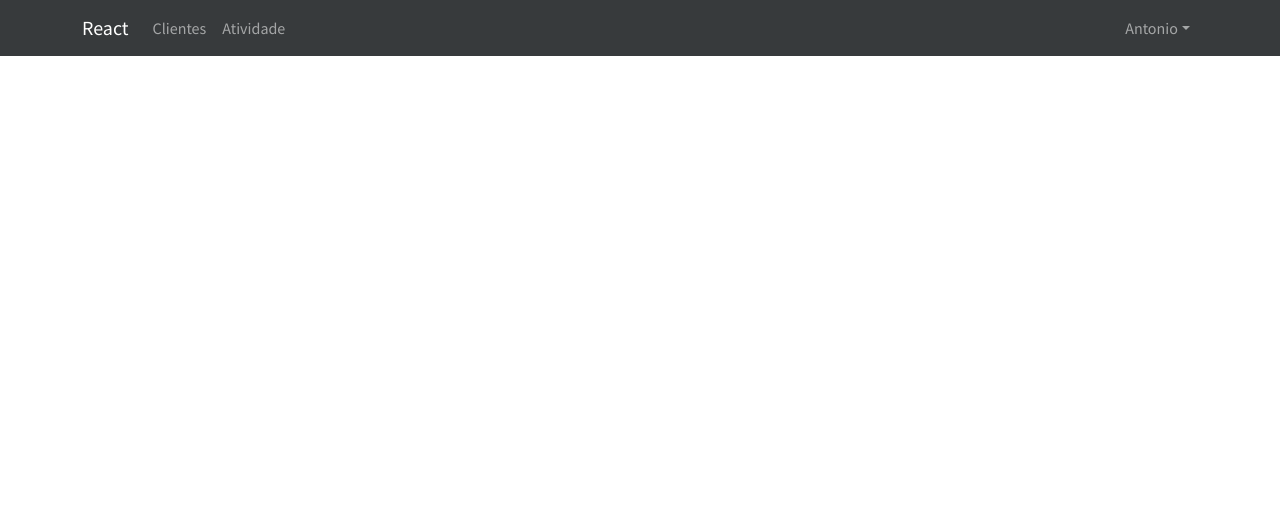
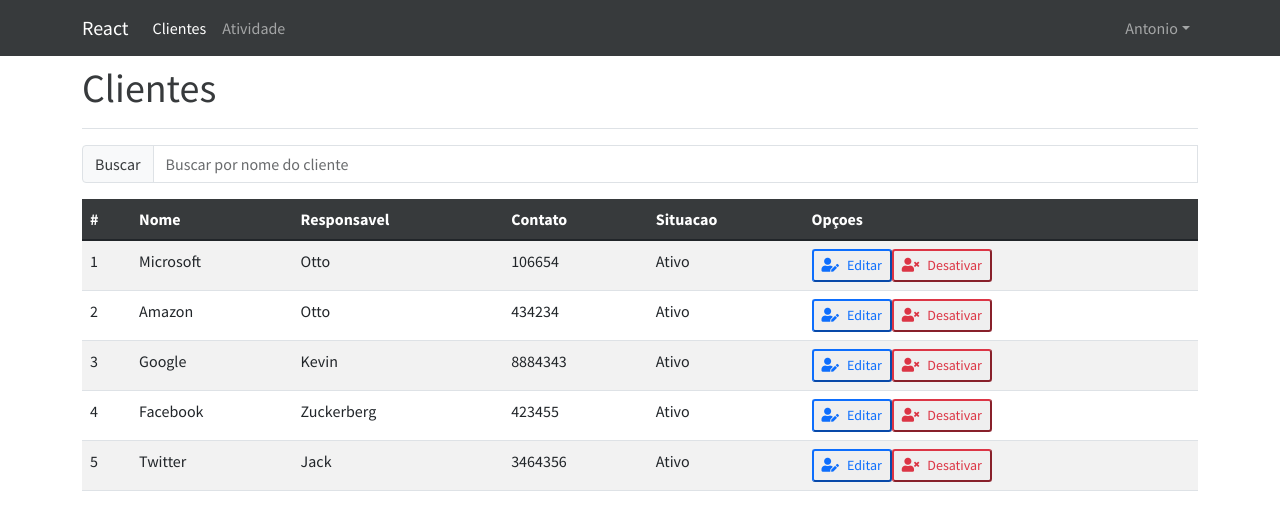
Before and after one commit to AJS2112/proativity-react-dotnet5-efcore5, a React (Create React App) app in the folder front/pro-atividade-app/: page /cliente/lista in a window 1280 px wide. Shown: the top 530 px of the page. Built offline with nearby package versions, Linux system fonts and the light colour scheme.

Commit message:
S7 - layout ClienteList

```diff
--- a/front/pro-atividade-app/src/App.js
+++ b/front/pro-atividade-app/src/App.js
@@ -1,30 +1,19 @@
 import './App.css';
+import Dashboard from "./pages/home/Dashboard";
 import Atividade from "./pages/atividades/Atividade";
+import Cliente from "./pages/clientes/Cliente";
+import ClienteForm from "./pages/clientes/ClienteForm";
+
 import { Switch, Route } from 'react-router-dom'
 
 export default function App() {
   return (
-    <>
-      <Route path='/atividades' component={Atividade} />
-      <Route path='/clientes' component={Cliente} />
-      <Route path='/home' component={Home} />
-    </>
+    <Switch>
+      <Route path='/' exact component={Dashboard} />
+      <Route path='/atividade/lista' component={Atividade} />
+      <Route path='/cliente/lista' component={Cliente} />
+      <Route path='/cliente/detalhe' component={ClienteForm} />
+
+    </Switch>
   );
 }
-
-
-const Home = () => {
-  return (
-    <div>
-      <h1>Home</h1>
-    </div>
-  )
-}
-
-const Cliente = () => {
-  return (
-    <div>
-      <h1>Cliente</h1>
-    </div>
-  )
-}
--- a/front/pro-atividade-app/src/components/Menu.jsx
+++ b/front/pro-atividade-app/src/components/Menu.jsx
@@ -5,12 +5,12 @@
     return (
         <Navbar bg="dark" expand="lg" variant='dark'>
             <Container>
-                <Navbar.Brand as={NavLink} to="/home">React</Navbar.Brand>
+                <Navbar.Brand as={NavLink} to="/">React</Navbar.Brand>
                 <Navbar.Toggle aria-controls="basic-navbar-nav" />
                 <Navbar.Collapse id="basic-navbar-nav">
                     <Nav className="me-auto">
-                        <Nav.Link as={NavLink} to="/clientes">Clientes</Nav.Link>
-                        <Nav.Link as={NavLink} to="/atividades">Atividade</Nav.Link>
+                        <Nav.Link activeClassName="active" as={NavLink} to="/cliente/lista">Clientes</Nav.Link>
+                        <Nav.Link activeClassName="active" as={NavLink} to="/atividade/lista">Atividade</Nav.Link>
                     </Nav>
                     <Nav>
                         <NavDropdown align="end" title="Antonio" id="basic-nav-dropdown">
--- a/front/pro-atividade-app/src/components/TitlePage.jsx
+++ b/front/pro-atividade-app/src/components/TitlePage.jsx
@@ -1,10 +1,8 @@
 import React from "react";
-import { Button } from 'react-bootstrap';
 
 export const TitlePage = ({ title, children }) => {
     return (
         <>
-            <h1>React .NETCore EfCore</h1>
             <div className='d-flex justify-content-between align-items-end mt-2 pb-3 border-bottom border-1'>
                 <h1 className='m-0 p-0'>{title}</h1>
                 {children}
--- a/front/pro-atividade-app/src/pages/atividades/Atividade.jsx
+++ b/front/pro-atividade-app/src/pages/atividades/Atividade.jsx
@@ -45,7 +45,7 @@
         }
         getAtividades();
         console.log(atividades)
-    }, [])
+    })
 
 
     const pegarAtividade = (id) => {
--- /dev/null
+++ b/front/pro-atividade-app/src/pages/clientes/Cliente.jsx
@@ -0,0 +1,8 @@
+import React from "react";
+import { ClienteList } from './ClienteList';
+
+export default function Cliente() {
+    return (
+        <ClienteList />
+    );
+}
--- /dev/null
+++ b/front/pro-atividade-app/src/pages/clientes/ClienteForm.jsx
@@ -0,0 +1,11 @@
+import React from "react";
+import { TitlePage } from "../../components/TitlePage";
+
+export default function ClienteForm() {
+    return (
+        <>
+            <TitlePage title="Clientes Detail" />
+            <div></div>
+        </>
+    );
+}
--- /dev/null
+++ b/front/pro-atividade-app/src/pages/clientes/ClienteList.jsx
@@ -0,0 +1,77 @@
+import React, { useState } from "react";
+import { FormControl, InputGroup } from "react-bootstrap";
+import { TitlePage } from "../../components/TitlePage";
+const clientes = [
+    { id: 1, nome: "Microsoft", resposavel: "Otto", contato: '106654', situacao: 'Ativo' },
+    { id: 2, nome: "Amazon", resposavel: "Otto", contato: '434234', situacao: 'Ativo' },
+    { id: 3, nome: "Google", resposavel: "Kevin", contato: '8884343', situacao: 'Ativo' },
+    { id: 4, nome: "Facebook", resposavel: "Zuckerberg", contato: '423455', situacao: 'Ativo' },
+    { id: 5, nome: "Twitter", resposavel: "Jack", contato: '3464356', situacao: 'Ativo' },
+
+]
+export const ClienteList = (props) => {
+    const [termoBusca, setTermoBusca] = useState('');
+
+    const clientesFiltrados = clientes.filter((cliente) => {
+        //cliente.nome.toLocaleLowerCase().indexOf(termoBusca) !== -1
+        return Object.values(cliente)
+            .join(' ')
+            .toLowerCase()
+            .includes(termoBusca.toLowerCase())
+    });
+
+    const handleInputChange = (e) => {
+        setTermoBusca(e.target.value)
+
+    }
+    return (
+        <>
+            <TitlePage title="Clientes" />
+            <InputGroup className="mb-3 mt-3">
+                <InputGroup.Text>Buscar</InputGroup.Text>
+                <FormControl
+                    placeholder="Buscar por nome do cliente"
+                    onChange={handleInputChange}
+                />
+            </InputGroup>
+            <table className="table table-striped table-hover">
+                <thead className="table-dark mt-3">
+                    <tr>
+                        <th scope='col'>#</th>
+                        <th scope='col'>Nome</th>
+                        <th scope='col'>Responsavel</th>
+                        <th scope='col'>Contato</th>
+                        <th scope='col'>Situacao</th>
+                        <th scope='col'>Opçoes</th>
+
+                    </tr>
+                </thead>
+                <tbody>
+                    {clientesFiltrados.map((cliente) => (
+                        <tr key={cliente.id}>
+                            <td>{cliente.id}</td>
+                            <td>{cliente.nome}</td>
+                            <td>{cliente.resposavel}</td>
+                            <td>{cliente.contato}</td>
+                            <td>{cliente.situacao}</td>
+                            <td>
+                                <div>
+                                    <button className="btn-sm btn-outline-primary me2">
+                                        <i className="fas fa-user-edit me-2"></i>
+                                        Editar
+                                    </button>
+                                    <button className="btn-sm btn-outline-danger me2">
+                                        <i className="fas fa-user-times me-2"></i>
+                                        Desativar
+                                    </button>
+
+                                </div>
+                            </td>
+                        </tr>
+
+                    ))}
+                </tbody>
+            </table>
+        </>
+    );
+}
--- /dev/null
+++ b/front/pro-atividade-app/src/pages/home/Dashboard.jsx
@@ -0,0 +1,11 @@
+import React from "react";
+import { TitlePage } from "../../components/TitlePage";
+
+export default function Dashboard() {
+    return (
+        <>
+            <TitlePage title="Dashboard" />
+            <div>cards virao aqui</div>
+        </>
+    );
+}
```
